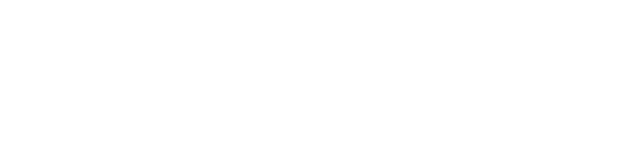
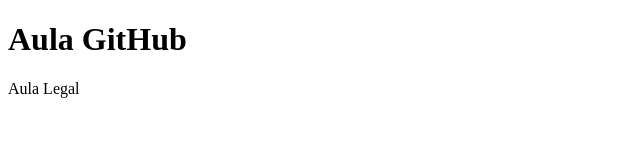
Before and after one commit to enzoshy15/aula-github, a plain HTML site: page index.html in a window 1280 px wide. Shown: the whole page, without its empty margins (0-640 px from the left). Drawn offline with Linux system fonts and the light colour scheme.

Commit message:
Update index.html

```diff
--- a/index.html
+++ b/index.html
@@ -7,6 +7,7 @@
     <title>Document</title>
 </head>
 <body>
-
+    <h1>Aula GitHub</h1>
+    <p>Aula Legal</p>
 </body>
 </html>
```
